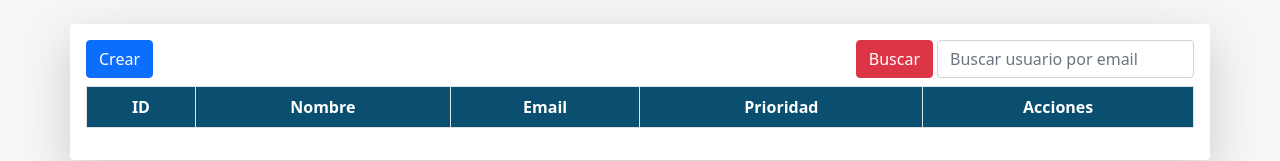
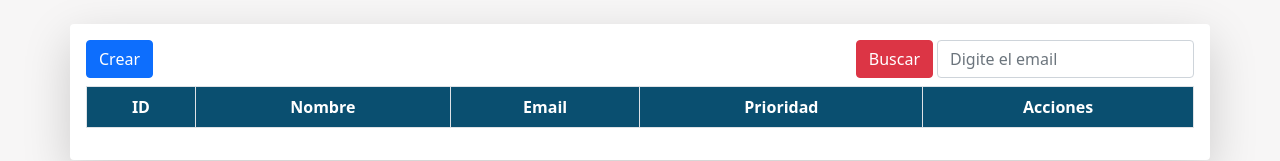
Before and after one commit to Juan9507/crub-js-vanilla-frontend, a plain HTML site: page crud-JSvanilla-springboot-main/index.html in a window 1280 px wide. Shown: the top 161 px of the page. Drawn offline with nearby package versions, Linux system fonts and the light colour scheme; some packages are replaced by stand-ins of ours; no server answers; a script that the page names is missing.

Commit message:
ultimas actualizaciones en los archivos

```diff
--- a/crud-JSvanilla-springboot-main/cliente.js
+++ b/crud-JSvanilla-springboot-main/cliente.js
@@ -40,6 +40,7 @@ const mostrar = (usuarios) => {
 /**
  * Funcion para buscar un usuario por correo
  * @author Juan David Rivera
+ * @version 1.0.0
  */
 btnBuscarEmail.addEventListener("click", (e) => {
   let email = formEmail.value;
--- a/crud-JSvanilla-springboot-main/index.html
+++ b/crud-JSvanilla-springboot-main/index.html
@@ -33,7 +33,7 @@
             data-bs-target="#modalUsuario">Crear</button>
           <div class="d-flex">
             <button id="btnBuscarEmail" type="button" class="btn btn-danger ml-5">Buscar</button>
-            <input class="form-control w-400 ms-1" type="search" name="form_email" value="" id="form_email" placeholder="Buscar usuario por email">
+            <input class="form-control w-400 ms-1" type="search" name="form_email" value="" id="form_email" placeholder="Digite el email">
           </div>
         </div>
         <table id="tablaUsuarios" class="table mt-2 table-bordered table-striped">
```
